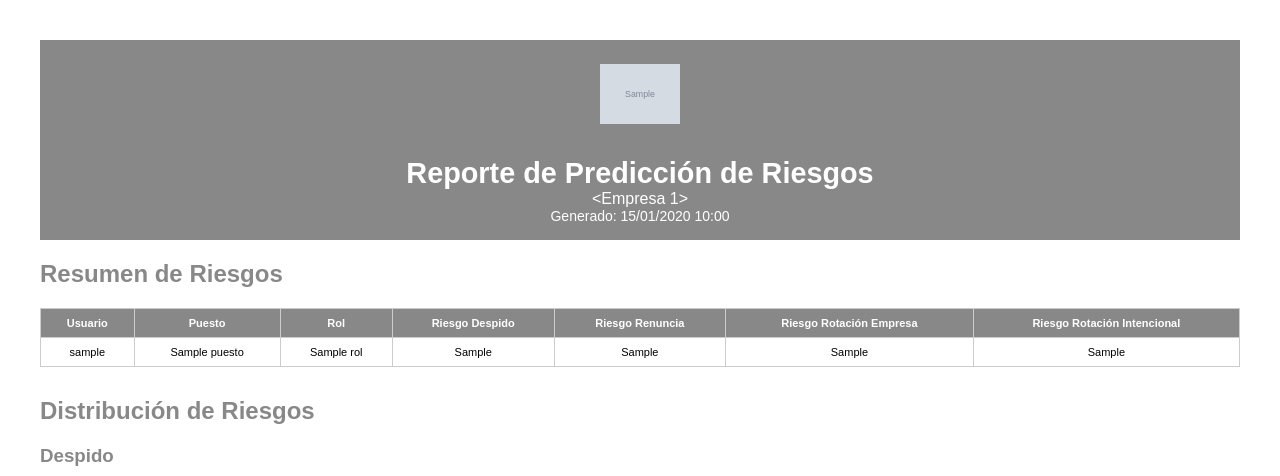
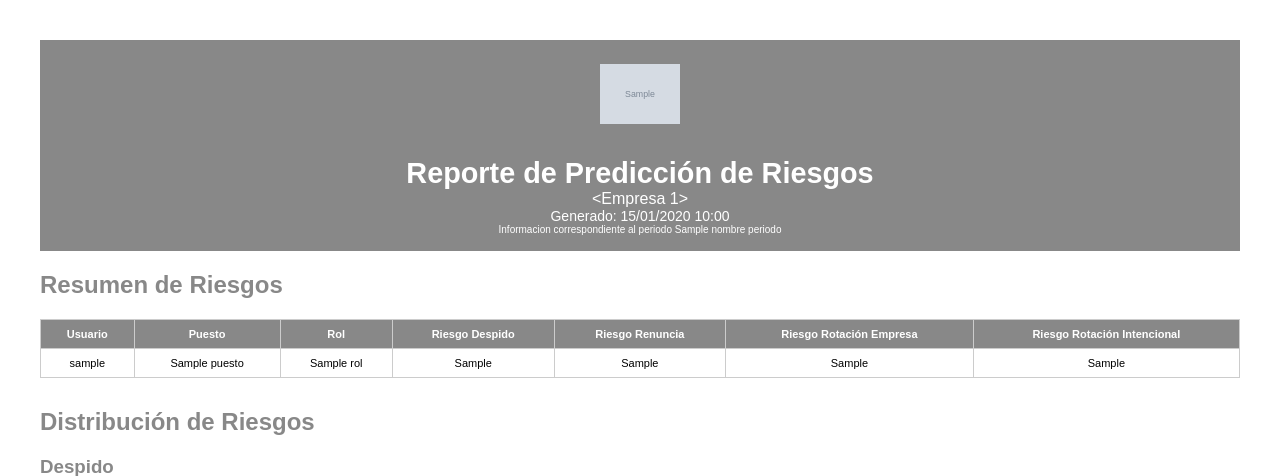
Before and after one commit to nereoM/pp1-tpfinal-404safehousenotfound, a Flask app: template server/templates/reporte_riesgos.html in a window 1280 px wide. Shown: the top 476 px of the page. Run offline with Flask 3, Linux system fonts and the light colour scheme; tables that the repository leaves empty hold one stand-in row (values such as "Sample post"); the template is opened without the code that fills it: values that come from a table or form of the project are taken from there, most other values are stand-ins (such as "Sample title", 1, 10 or a date in 2020); grey boxes marked "Sample" are stand-in pictures.

Commit message:
Agrego nombre de periodo a reportes de riesgos

```diff
--- a/server/routes/reportes.py
+++ b/server/routes/reportes.py
@@ -16,7 +16,7 @@ from io import BytesIO
 import matplotlib
 matplotlib.use("Agg")
 from matplotlib import pyplot as plt
-from models.schemes import Usuario, Empresa, Preferencias_empresa, Oferta_laboral, Job_Application, RendimientoEmpleado, Licencia, Rol, UsuarioRol, Oferta_analista
+from models.schemes import Usuario, Empresa, Preferencias_empresa, Oferta_laboral, Job_Application, RendimientoEmpleado, Licencia, Rol, UsuarioRol, Oferta_analista, Periodo
 from auth.decorators import role_required
 from .manager import manager_bp
 from models.extensions import db
@@ -700,6 +700,7 @@ def reporte_licencias_manager():
 def reporte_riesgos():
     formato = request.args.get("formato", "pdf")
     ids_str = request.args.get("ids")
+    id_periodo = request.args.get("periodoSeleccionado")
     ids_filtrados = list(map(int, ids_str.split(","))) if ids_str else None
     print(ids_filtrados)
 
@@ -707,6 +708,7 @@ def reporte_riesgos():
     manager = Usuario.query.get(id_manager)
     empresa = Empresa.query.get(manager.id_empresa)
     preferencia = Preferencias_empresa.query.get(manager.id_empresa)
+    periodo = Periodo.query.get(id_periodo)
 
     color_excel = (preferencia.color_principal if preferencia and preferencia.color_principal else "#2E86C1").lstrip("#")
     color_mpl = "#" + color_excel
@@ -808,6 +810,7 @@ def reporte_riesgos():
             imagen_despido=imagen_despido,
             imagen_rotacion=imagen_rotacion,
             imagen_renuncia=imagen_renuncia,
+            nombre_periodo=periodo.nombre_periodo,
             now=datetime.now()
         )
 
--- a/server/templates/reporte_riesgos.html
+++ b/server/templates/reporte_riesgos.html
@@ -28,6 +28,7 @@
         <h1>Reporte de Predicción de Riesgos</h1>
         <div>{{ empresa }}</div>
         <div style="font-size:14px;">Generado: {{ now.strftime('%d/%m/%Y %H:%M') }}</div>
+        <div style="font-size:10px;">Informacion correspondiente al periodo {{ nombre_periodo }}</div>
     </div>
 
 
```
